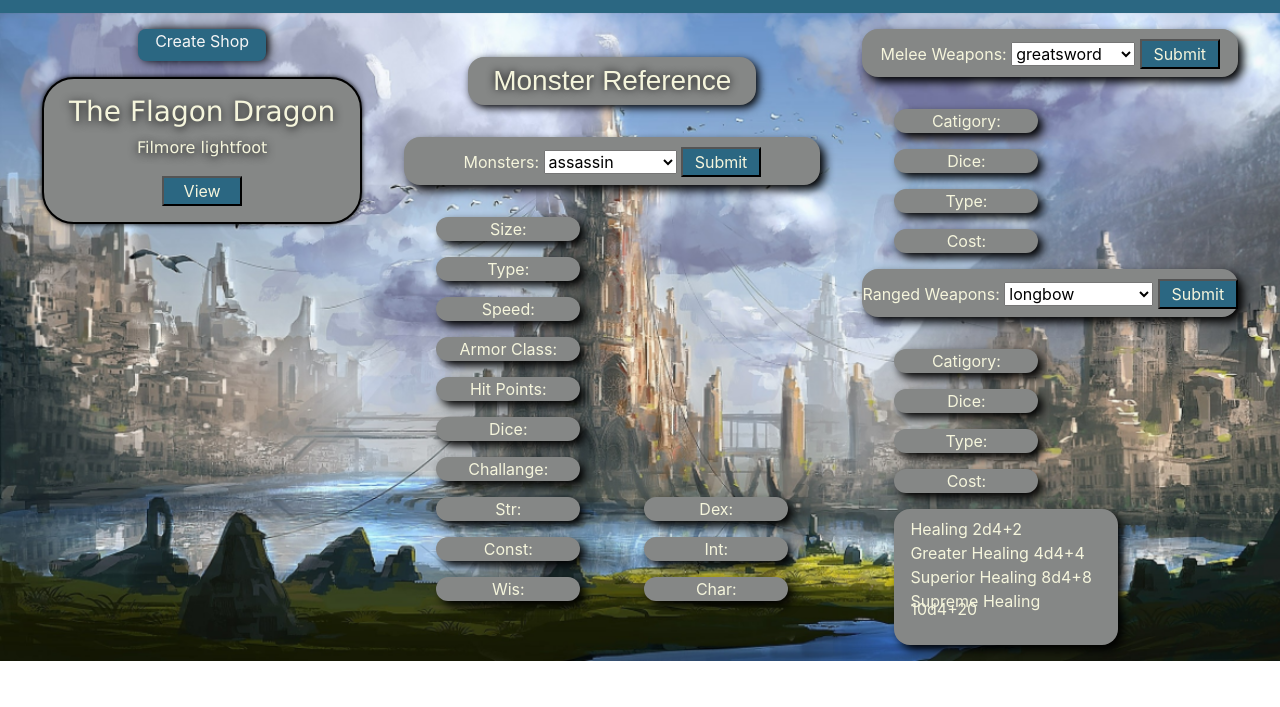
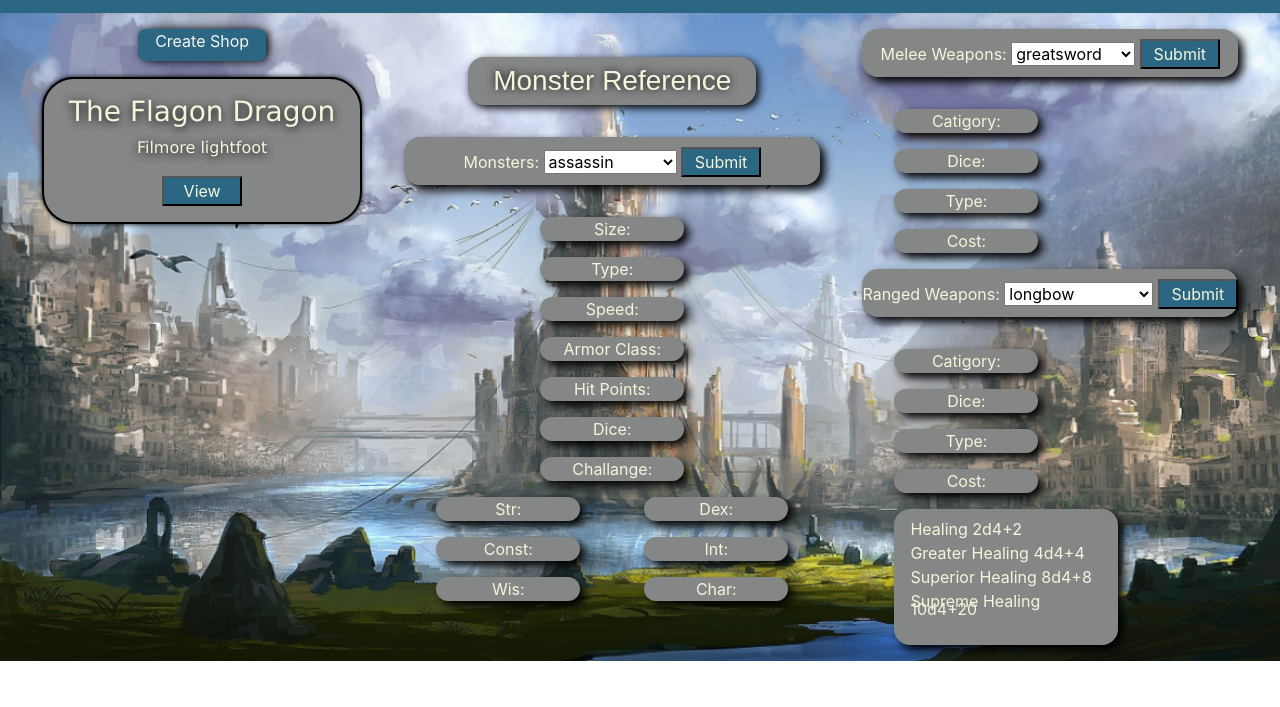
Before and after one commit to tjmer/capstone, a Flask app: page /reference in a window 1280 px wide. Shown: the part 93-800 px from the top of the page. Run offline with Flask 2, Linux system fonts and the light colour scheme; data comes from the database, SQL or seed files in the repository; some libraries are stand-ins or nearby versions; some web fonts are replaced.

Commit message:
Centered monster info boxes

```diff
--- a/the_assistant/static/main.css
+++ b/the_assistant/static/main.css
@@ -493,6 +493,13 @@
     display: flex;
 }
 
+.other-info{
+    display: flex;
+    flex-direction: column;
+    justify-content: center;
+    align-items: center;
+}
+
 .monster-name-section{
     display: flex;
     justify-content: center;
--- a/the_assistant/templates/references.html
+++ b/the_assistant/templates/references.html
@@ -33,6 +33,7 @@
             </form>
         </div>
         <div class="center-ref">
+            <section class="other-info">
                 <h2 class="title-ref">{{ mname }}</h2>
                 <p class="border-sides">Size: {{ msize }}</p>
                 <p class="border-sides">Type: {{ mtype }}</p>
@@ -41,6 +42,7 @@
                 <p class="border-sides">Hit Points: {{ mhp }}</p>
                 <p class="border-sides">Dice: {{ mdice }}</p>
                 <p class="border-sides">Challange: {{ mchallenge }}</p>
+            </section>
             <div class="reference-center">
                 <div class="twos">
                     <p class="border-sides">Str: {{ mstr }}</p>
```
Lines whose indentation alone changed are shown as unchanged.
